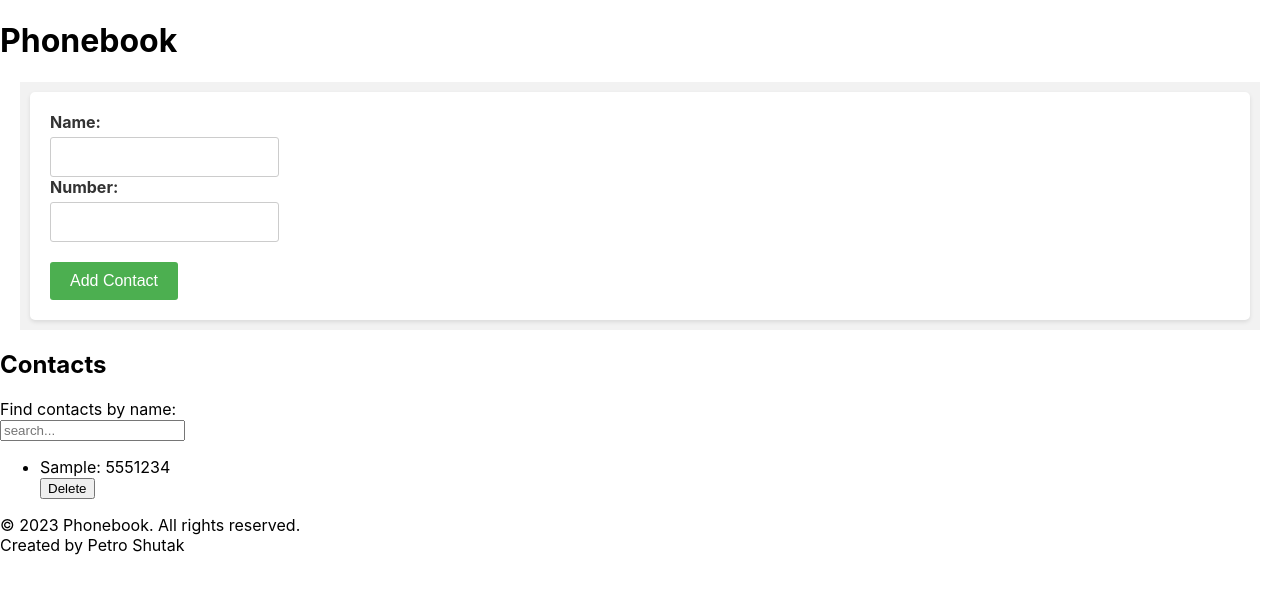
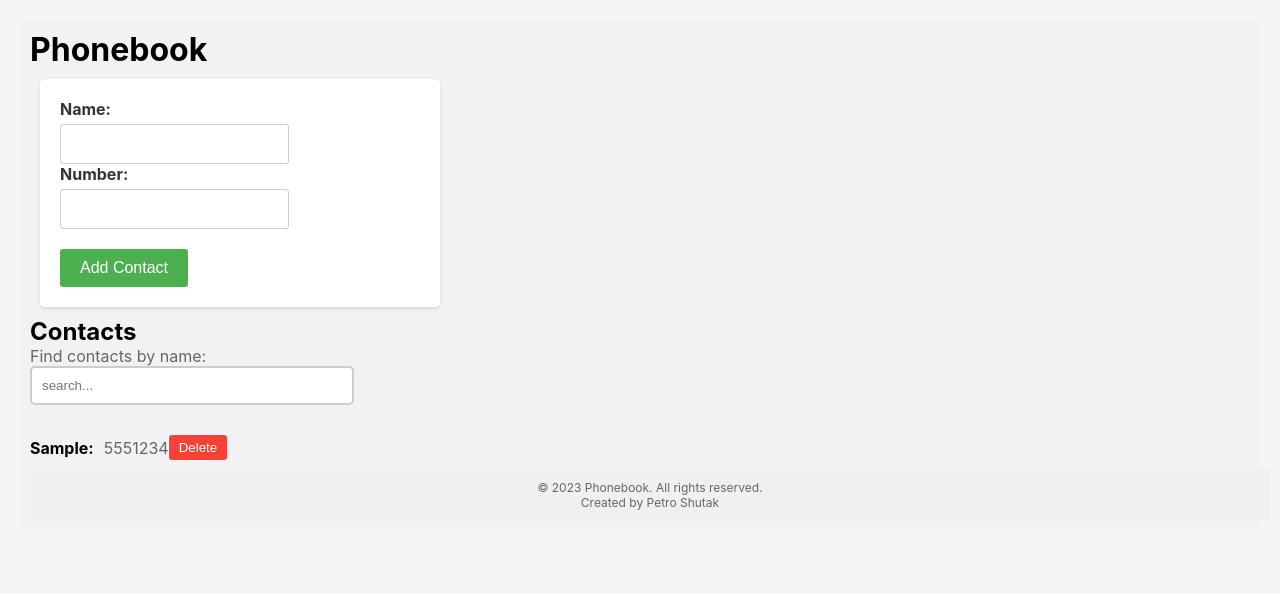
Before and after one commit to PetroShutak/goit-react-hw-03-phonebook, a React (Create React App) app: page / in a window 1280 px wide. Both pictures are taken after typing "Sample", "5551234" into the empty fields and a click on the button "Add Contact". Shown: the top 594 px of the page. Built offline with nearby package versions, Linux system fonts and the light colour scheme.

Commit message:
styled from js

```diff
--- a/src/components/App.jsx
+++ b/src/components/App.jsx
@@ -4,6 +4,7 @@ import ContactForm from './ContactForm/ContactForm';
 import ContactList from './ContactList/ContactList';
 import Filter from './Filter/Filter';
 import Footer from './Footer/Footer';
+import { Wraper } from './App.styled';
 
 export class App extends Component {
   state = {
@@ -65,7 +66,7 @@ export class App extends Component {
     );
 
     return (
-      <div>
+      <Wraper>
         <h1>Phonebook</h1>
         <ContactForm contacts={contacts} onAddContact={this.handleAddContact} />
 
@@ -76,7 +77,7 @@ export class App extends Component {
           onDeleteContact={this.handleDeleteContact}
         />
         <Footer />
-      </div>
+      </Wraper>
     );
   }
 }
--- /dev/null
+++ b/src/components/App.styled.jsx
@@ -0,0 +1,7 @@
+import styled from "styled-components";
+
+export const Wraper = styled.div`
+margin: 20px;
+  background-color: #f2f2f2;
+  padding: 10px;
+`;
--- a/src/components/ContactForm/ContactForm.styled.jsx
+++ b/src/components/ContactForm/ContactForm.styled.jsx
@@ -1,9 +1,9 @@
 import styled from 'styled-components';
 
 export const Container = styled.div`
-  margin: 20px;
   background-color: #f2f2f2;
   padding: 10px;
+  width: 400px;
 `;
 
 export const Form = styled.form`
--- a/src/components/ContactList/ContactList.jsx
+++ b/src/components/ContactList/ContactList.jsx
@@ -1,19 +1,33 @@
 import PropType from 'prop-types';
+import { List, ListItem, ContactName, ContactNumber, DeleteButton } from './ContactList.styled'
 
 const ContactList = ({ contacts, onDeleteContact }) => (
-  <ul>
+  <List>
     {contacts.map(({ id, name, number }) => (
-      <li key={id}>
-        {name}: {number}
-        <div>
-          <button type="button" onClick={() => onDeleteContact(id)}>
-            Delete
-          </button>
-        </div>
-      </li>
+      <ListItem key={id}>
+        <ContactName>{name}:</ContactName>
+        <ContactNumber>{number}</ContactNumber>
+        <DeleteButton type="button" onClick={() => onDeleteContact(id)}>
+          Delete
+        </DeleteButton>
+      </ListItem>
     ))}
-  </ul>
+  </List>
 );
+// const ContactList = ({ contacts, onDeleteContact }) => (
+//   <ul>
+//     {contacts.map(({ id, name, number }) => (
+//       <li key={id}>
+//         {name}: {number}
+//         <div>
+//           <button type="button" onClick={() => onDeleteContact(id)}>
+//             Delete
+//           </button>
+//         </div>
+//       </li>
+//     ))}
+//   </ul>
+// );
 
 export default ContactList;
 
--- /dev/null
+++ b/src/components/ContactList/ContactList.styled.jsx
@@ -0,0 +1,31 @@
+import styled from 'styled-components';
+
+export const List = styled.ul`
+  list-style-type: none;
+  padding: 0;
+`;
+
+export const ListItem = styled.li`
+  display: flex;
+  align-items: center;
+//   justify-content: space-between;
+  margin-bottom: 10px;
+`;
+
+export const ContactName = styled.span`
+  font-weight: bold;
+`;
+
+export const ContactNumber = styled.span`
+  color: #666;
+  margin-left: 10px;
+`;
+
+export const DeleteButton = styled.button`
+  background-color: #f44336;
+  color: #fff;
+  border: none;
+  border-radius: 3px;
+  padding: 5px 10px;
+  cursor: pointer;
+`;
--- a/src/components/Filter/Filter.jsx
+++ b/src/components/Filter/Filter.jsx
@@ -1,13 +1,15 @@
 import React from 'react';
 import PropType from 'prop-types';
+import { Label, Input } from './Filter.styled';
+
 
 const Filter = ({ value, onChange }) => {
   return (
-    <label>
+    <Label>
       Find contacts by name:
       <br/>
-      <input type="text" value={value} onChange={onChange} placeholder='search...'/>
-    </label>
+      <Input type="text" value={value} onChange={onChange} placeholder='search...'/>
+    </Label>
   );
 };
 
--- /dev/null
+++ b/src/components/Filter/Filter.styled.jsx
@@ -0,0 +1,20 @@
+import styled from "styled-components";
+
+export const Label = styled.label`
+display: block;
+margin-bottom: 10px;
+color: #666;
+`;
+export const Input = styled.input `
+width: 300px;
+    padding: 10px;
+    margin-bottom: 20px;
+    border: 2px solid #ccc;
+    border-radius: 5px;
+    transition: border-color 0.3s ease;
+    &:focus {
+    outline: none;
+    border-color: #007bff;
+    box-shadow: 0 0 5px rgba(0, 123, 255, 0.5);
+    }
+`
--- a/src/components/Footer/Footer.jsx
+++ b/src/components/Footer/Footer.jsx
@@ -1,15 +1,16 @@
 import { Component } from 'react';
 import PropTypes from 'prop-types';
+import { FooterStyled } from './Footer.styled';
 
 export default class Footer extends Component {
   render() {
     return (
-      <div>
+      <FooterStyled>
         <p>
           © 2023 Phonebook. All rights reserved. <br />
           Created by Petro Shutak
         </p>
-      </div>
+      </FooterStyled>
     );
   }
 }
--- /dev/null
+++ b/src/components/Footer/Footer.styled.jsx
@@ -0,0 +1,10 @@
+import styled from "styled-components";
+
+export const FooterStyled = styled.div`
+width: 100%;
+background-color: #f0f0f0;
+padding: 10px;
+text-align: center;
+font-size: 12px;
+color: #666;
+`;
--- a/src/index.css
+++ b/src/index.css
@@ -13,3 +13,26 @@ code {
   font-family: source-code-pro, Menlo, Monaco, Consolas, 'Courier New',
     monospace;
 }
+h1,
+h2,
+h3,
+h4,
+h5,
+h6,
+p {
+  margin: 0;
+}
+ul,
+ol {
+  margin: 0;
+  padding: 0;
+}
+img {
+  display: block;
+  max-width: 100%;
+  height: auto;
+}
+
+body {
+  background-color: #f5f5f5;
+}
```
